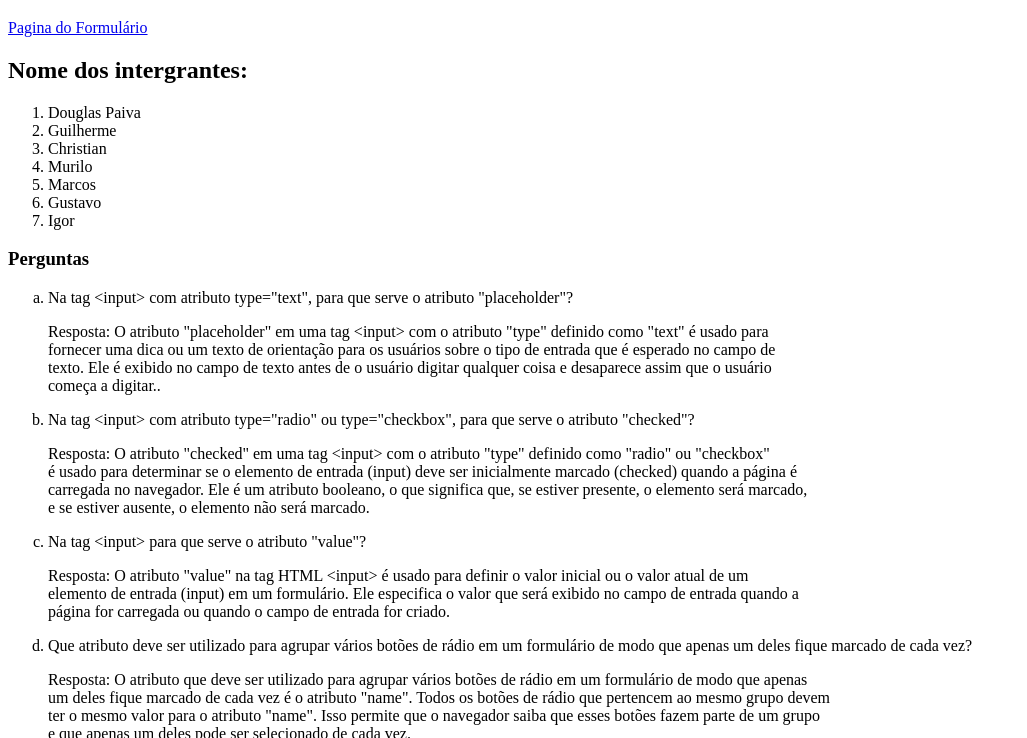
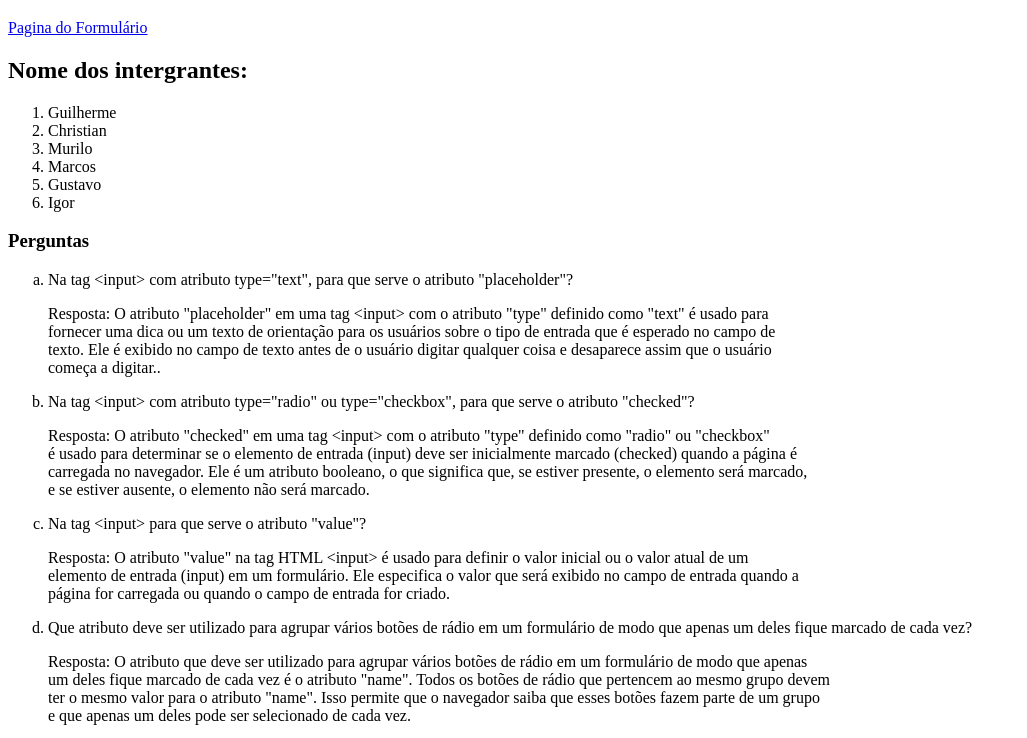
Before and after one commit to MuriloHSS7/Formulario_sala, a plain HTML site: page index.html in a window 1280 px wide. Shown: the part 61-799 px from the top of the page, without its empty margins (0-1027 px from the left). Drawn offline with Linux system fonts and the light colour scheme.

Commit message:
Update index.html

```diff
--- a/index.html
+++ b/index.html
@@ -12,7 +12,6 @@
     <a href="formulario.html">Pagina do Formulário</a>
     <h2>Nome dos intergrantes:</h2>
     <ol>
-        <li>Douglas Paiva</li>
         <li>Guilherme</li>
         <li>Christian</li>
         <li>Murilo</li>
```
